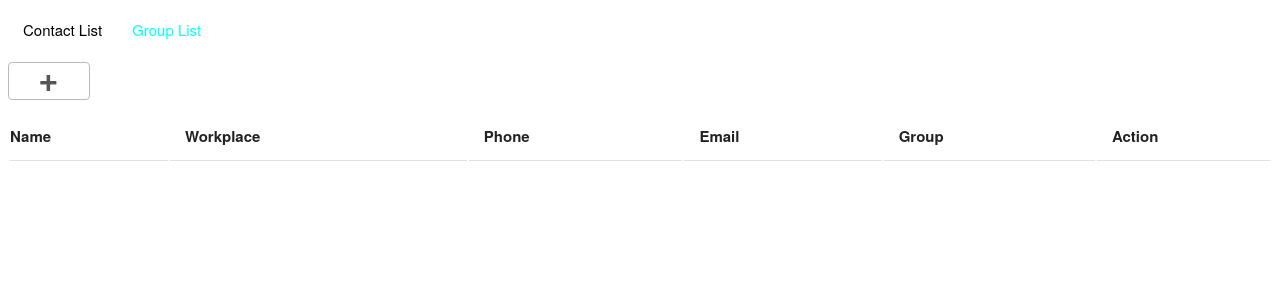
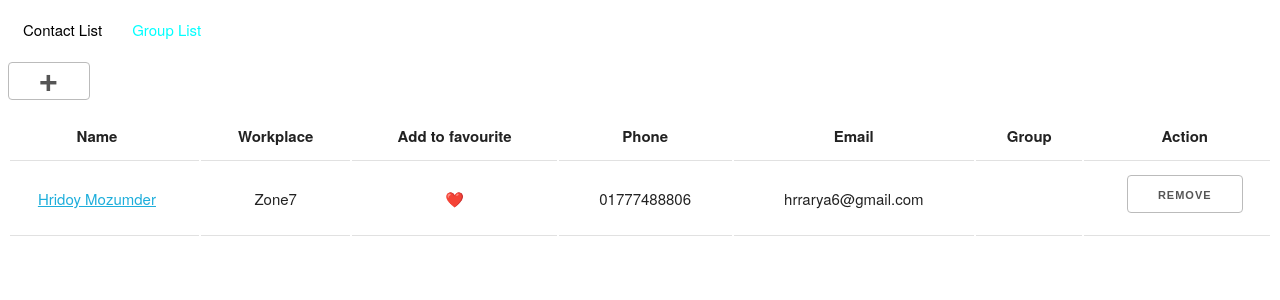
Before and after one commit to hrrarya/react-tac4dl, a React (Create React App) app: page / in a window 1280 px wide. Shown: the top 300 px of the page. Built offline with nearby package versions, Linux system fonts and the light colour scheme.

Commit message:
add to favourite button added

```diff
--- a/src/components/contact/Contact.jsx
+++ b/src/components/contact/Contact.jsx
@@ -12,7 +12,8 @@ class Contact extends React.Component {
     workplace: "",
     phone: "",
     email: "",
-    gname: ""
+    gname: "",
+    favourite: false
   };
 
   handleOnChange = e => {
@@ -22,7 +23,15 @@ class Contact extends React.Component {
   };
 
   handleOnSubmit = e => {
-    const { fname, lname, workplace, phone, email, gname } = this.state;
+    const {
+      fname,
+      lname,
+      workplace,
+      phone,
+      email,
+      gname,
+      favourite
+    } = this.state;
     e.preventDefault();
     const contact = {
       id: uuidv4(),
@@ -31,7 +40,8 @@ class Contact extends React.Component {
       workplace,
       phone,
       email,
-      gname
+      gname,
+      favourite
     };
     this.props.addContact(contact);
     this.setState({
@@ -98,11 +108,13 @@ class Contact extends React.Component {
             onChange={this.handleOnChange}
           >
             <option>Select a group</option>
-            {group.map(item => (
-              <option key={item.id} value={item.id}>
-                {item.gname}
-              </option>
-            ))}
+            {group
+              .filter(g => g.id !== "fabourite-group-id-i-am-arya")
+              .map(item => (
+                <option key={item.id} value={item.id}>
+                  {item.gname}
+                </option>
+              ))}
           </select>
           <input
             className="button-primary"
--- a/src/components/contact/ContactList.jsx
+++ b/src/components/contact/ContactList.jsx
@@ -1,10 +1,21 @@
 import React from "react";
 import "./contact.css";
 import { connect } from "react-redux";
-import { removeContact } from "../../store/actions/contactActions";
+import {
+  removeContact,
+  addFavourite
+} from "../../store/actions/contactActions";
 import { Link } from "react-router-dom";
 
 class ContactList extends React.Component {
+  state = {};
+
+  handleFavourite = bool => {
+    if (bool) return { color: "red" };
+
+    return { color: "gray" };
+  };
+
   render() {
     const { contact } = this.props.contact;
     const { group } = this.props.group;
@@ -18,6 +29,7 @@ class ContactList extends React.Component {
             <tr>
               <th>Name</th>
               <th>Workplace</th>
+              <th>Add to favourite</th>
               <th>Phone</th>
               <th>Email</th>
               <th>Group</th>
@@ -29,6 +41,7 @@ class ContactList extends React.Component {
               const groupName = group.filter(
                 group => group.id === item.gname
               )[0];
+              const fav = item.favourite;
               return (
                 <tr key={item.id} id={item.id}>
                   <td>
@@ -37,6 +50,18 @@ class ContactList extends React.Component {
                     >{`${item.fname} ${item.lname}`}</Link>{" "}
                   </td>
                   <td>{item.workplace}</td>
+                  <td>
+                    <span
+                      role="img"
+                      aria-label="1"
+                      style={this.handleFavourite(fav)}
+                      onClick={() =>
+                        this.props.addFavourite({ id: item.id, fav })
+                      }
+                    >
+                      ❤️
+                    </span>
+                  </td>
                   <td>{item.phone}</td>
                   <td>{item.email}</td>
                   <td>
@@ -64,4 +89,6 @@ const mapStateToProps = state => ({
   group: state.group
 });
 
-export default connect(mapStateToProps, { removeContact })(ContactList);
+export default connect(mapStateToProps, { removeContact, addFavourite })(
+  ContactList
+);
--- a/src/components/contact/contact.css
+++ b/src/components/contact/contact.css
@@ -36,3 +36,7 @@
 .contact-data * {
   margin-bottom: 0;
 }
+.contact-list th,
+.contact-list td {
+  text-align: center;
+}
--- a/src/components/contact/editContact.jsx
+++ b/src/components/contact/editContact.jsx
@@ -10,16 +10,24 @@ class EditContact extends Component {
     workplace: "",
     phone: "",
     email: "",
-    group: ""
+    group: "",
+    favourite: false
   };
 
   componentDidMount() {
-    const id = this.props.match.params.id;
+    const { id } = this.props.match.params;
     const { contact } = this.props.contact;
     const { group } = this.props.group;
-    const { fname, lname, workplace, phone, email, gname } = contact.find(
-      item => item.id === id
-    );
+    const {
+      fname,
+      lname,
+      workplace,
+      phone,
+      email,
+      gname,
+      favourite
+    } = contact.find(item => item.id === id);
+
     const contactGroup = group.find(item => item.id === gname);
     this.setState({
       id,
@@ -28,7 +36,8 @@ class EditContact extends Component {
       workplace,
       phone,
       email,
-      group: contactGroup.id
+      favourite,
+      group: contactGroup ? contactGroup.id : ""
     });
   }
 
@@ -39,8 +48,17 @@ class EditContact extends Component {
   };
 
   handleOnSubmit = e => {
-    const { id, fname, lname, workplace, phone, email, group } = this.state;
     e.preventDefault();
+    const {
+      id,
+      fname,
+      lname,
+      workplace,
+      phone,
+      email,
+      group,
+      favourite
+    } = this.state;
     const contact = {
       id,
       fname,
@@ -48,9 +66,14 @@ class EditContact extends Component {
       workplace,
       phone,
       email,
+      favourite,
       gname: group || ""
     };
     this.props.editContact(contact);
+    this.resetState();
+  };
+
+  resetState = () => {
     this.setState({
       fname: "",
       lname: "",
@@ -111,22 +134,24 @@ class EditContact extends Component {
           <select
             name="group"
             className="u-full-width"
-            value={group ? group.id : ""}
             onChange={this.handleOnChange}
           >
             <option>Select a group</option>
-            {groups.map(item => (
-              <option key={item.id} value={item.id} selected={item.id === group}>
-                {item.gname}
-              </option>
-            ))}
+            {groups
+              .filter(g => g.id !== "fabourite-group-id-i-am-arya")
+              .map(item => {
+                return (
+                  <option
+                    key={item.id}
+                    value={item.id}
+                    defaultValue={item.id === group || ""}
+                  >
+                    {item.gname}
+                  </option>
+                );
+              })}
           </select>
-          <input
-            className="button-primary"
-            type="submit"
-            value="Submit"
-            //onClick={}
-          />
+          <input className="button-primary" type="submit" value="Submit" />
         </form>
       </div>
     );
--- a/src/components/group/GroupList.jsx
+++ b/src/components/group/GroupList.jsx
@@ -20,7 +20,9 @@ class GroupList extends Component {
             </tr>
           </thead>
           <tbody>
-            {group.map(item => (
+            {group
+              .filter(g => g.id !== "fabourite-group-id-i-am-arya")
+              .map(item => (
                 <tr key={item.id} id={item.id}>
                   <td>
                     <Link to={`/group-list/${item.id}`}>{item.gname}</Link>
--- a/src/store/actions/contactActions.js
+++ b/src/store/actions/contactActions.js
@@ -26,3 +26,12 @@ export const editContact = contact => dispatch => {
     }
   });
 };
+
+export const addFavourite = contact => dispatch => {
+  dispatch({
+    type: Types.ADD_FAVOURITE,
+    payload: {
+      contact
+    }
+  });
+};
--- a/src/store/actions/groupActions.js
+++ b/src/store/actions/groupActions.js
@@ -10,6 +10,10 @@ export const addGroup = group => dispatch => {
 };
 
 export const removeGroup = group => dispatch => {
+  if (group.id === "fabourite-group-id-i-am-arya") {
+    alert("Non Deletable");
+    return false;
+  }
   dispatch({
     type: Types.REMOVE_GROUP,
     payload: {
@@ -33,5 +37,5 @@ export const editGroup = group => dispatch => {
     payload: {
       group
     }
-  })
-}
+  });
+};
--- a/src/store/actions/types.js
+++ b/src/store/actions/types.js
@@ -1,6 +1,8 @@
 export const SET_CONTACT = "SET_CONTACT";
 export const REMOVE_CONTACT = "REMOVE_CONTACT";
 export const EDIT_CONTACT = "EDIT_CONTACT";
+export const ADD_FAVOURITE = "ADD_FAVOURITE";
+
 export const SET_GROUP = "SET_GROUP";
 export const REMOVE_GROUP = "REMOVE_GROUP";
 export const GET_GROUP = "GET_GROUP";
--- a/src/store/reducers/contactReducer.js
+++ b/src/store/reducers/contactReducer.js
@@ -1,7 +1,18 @@
 import * as Types from "../actions/types.js";
 
 const init = {
-  contact: []
+  contact: [
+    {
+      email: "hrrarya6@gmail.com",
+      fname: "Hridoy",
+      lname: "Mozumder",
+      id: "one",
+      gname: "group-id-here",
+      phone: "01777488806",
+      workplace: "Zone7",
+      favourite: true
+    }
+  ]
 };
 
 const contactReducer = (state = init, action) => {
@@ -35,6 +46,23 @@ const contactReducer = (state = init, action) => {
       };
     }
 
+    case Types.ADD_FAVOURITE: {
+      const index = state.contact.findIndex(
+        item => item.id === action.payload.contact.id
+      );
+
+      const changedContact = state.contact[index];
+
+      changedContact.favourite = !action.payload.contact.fav;
+
+      const newContact = [...state.contact];
+      newContact[index] = changedContact;
+      return {
+        ...state,
+        contact: newContact
+      };
+    }
+
     default:
       return state;
   }
--- a/src/store/reducers/groupReducer.js
+++ b/src/store/reducers/groupReducer.js
@@ -1,7 +1,7 @@
 import * as Types from "../actions/types";
 
 const init = {
-  group: [],
+  group: [{ id: "fabourite-group-id-i-am-arya", gname: "Favourite" }],
   groupName: {}
 };
 
@@ -28,7 +28,9 @@ const groupReducer = (state = init, action) => {
     }
 
     case Types.EDIT_GROUP: {
-      const index = state.group.findIndex(item=> item.id === action.payload.group.id);
+      const index = state.group.findIndex(
+        item => item.id === action.payload.group.id
+      );
 
       const newGroup = [...state.group];
 
@@ -37,7 +39,7 @@ const groupReducer = (state = init, action) => {
       return {
         ...state,
         group: newGroup
-      }
+      };
     }
 
     default:
```
Lines whose indentation alone changed are shown as unchanged.
